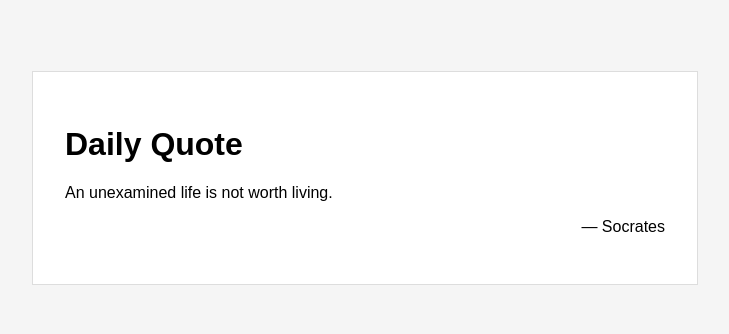
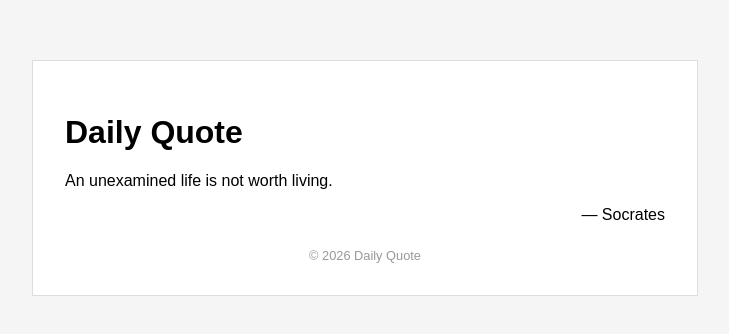
Before and after one commit to hilalfnisanci/daily-quote, a plain HTML site: page index.html in a window 1280 px wide. Shown: the part 222-556 px from the top of the page, without its empty margins (275-1004 px from the left). Drawn offline with Linux system fonts and the light colour scheme.

Commit message:
feat: add footer with current year
Closes #28

Co-Authored-By: Claude Sonnet 4.6 <noreply@anthropic.com>

```diff
--- a/index.html
+++ b/index.html
@@ -13,6 +13,7 @@
     <div id="loading-spinner"></div>
     <p id="quote-text"></p>
     <p id="quote-author"></p>
+    <footer>© 2026 Daily Quote</footer>
   </main>
   <script src="app.js"></script>
 </body>
--- a/styles.css
+++ b/styles.css
@@ -37,3 +37,10 @@ main {
 @keyframes spin {
   to { transform: rotate(360deg); }
 }
+
+footer {
+  text-align: center;
+  font-size: 0.8rem;
+  color: #999;
+  margin-top: 1.5rem;
+}
```
